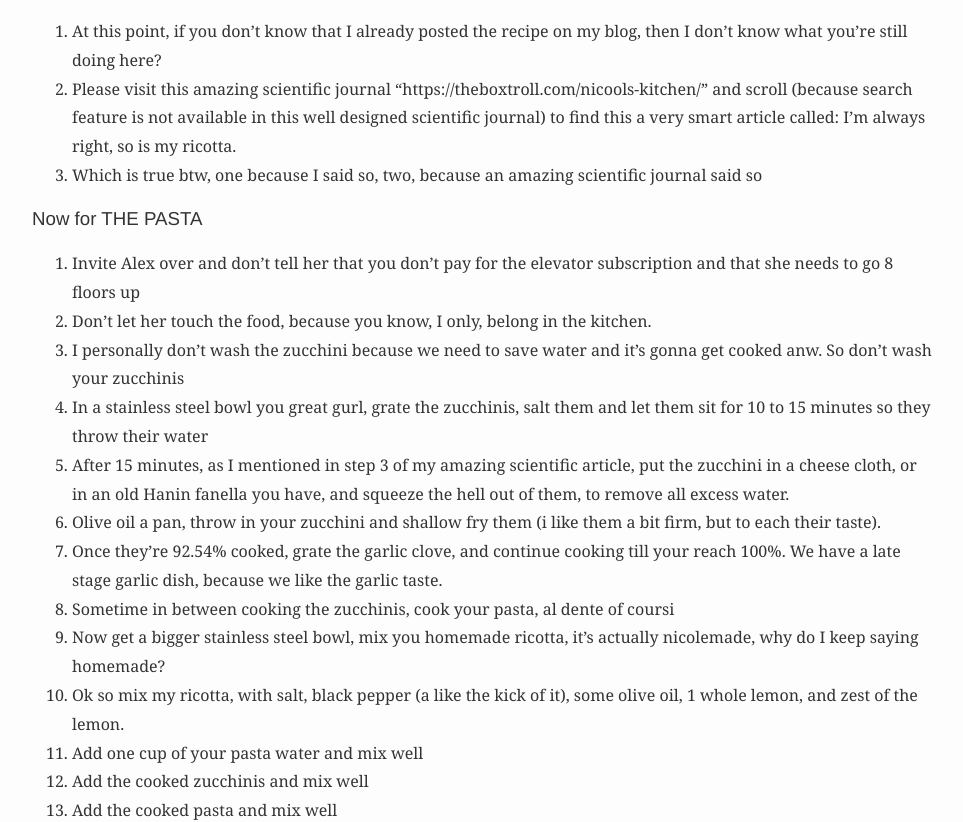
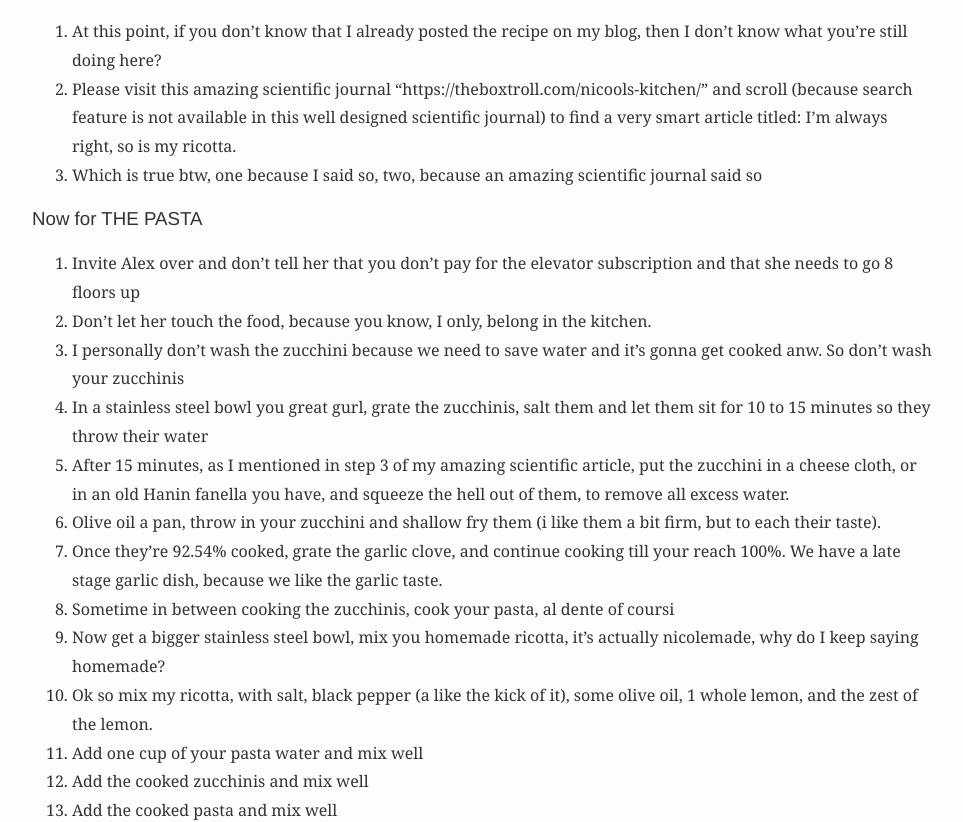
Before and after one commit to AntiLibrary5/nicools-kitchen, a Jekyll site: the page built from _posts/2026-03-23-ricotta-zucchini-lemon-pasta.md, in a window 1280 px wide and 1400 px high, scrolled down 1099 px. Shown: the part 182-1004 px from the top of the window, without its empty margins (158-1121 px from the left). Built offline with Jekyll 4.4.1, drawn with Linux system fonts in a browser that asks for light colours.

Commit message:
lemon ricotta zucchini pasta update

```diff
--- a/_posts/2026-03-23-ricotta-zucchini-lemon-pasta.md
+++ b/_posts/2026-03-23-ricotta-zucchini-lemon-pasta.md
@@ -27,7 +27,7 @@ I convinced my french manager that inshallah means no, so now whenever she wants
 ### For the ricotta cheese
 
 1. At this point, if you don't know that I already posted the recipe on my blog, then I don't know what you're still doing here?
-2. Please visit this amazing scientific journal "https://theboxtroll.com/nicools-kitchen/" and scroll (because search feature is not available in this well designed scientific journal) to find this a very smart article called: I'm always right, so is my ricotta.
+2. Please visit this amazing scientific journal "https://theboxtroll.com/nicools-kitchen/" and scroll (because search feature is not available in this well designed scientific journal) to find a very smart article titled: I'm always right, so is my ricotta.
 3. Which is true btw, one because I said so, two, because an amazing scientific journal said so
 
 
@@ -42,7 +42,7 @@ I convinced my french manager that inshallah means no, so now whenever she wants
 7. Once they're 92.54% cooked, grate the garlic clove, and continue cooking till your reach 100%. We have a late stage garlic dish, because we like the garlic taste.
 8. Sometime in between cooking the zucchinis, cook your pasta, al dente of coursi
 9. Now get a bigger stainless steel bowl, mix you homemade ricotta, it's actually nicolemade, why do I keep saying homemade?
-10. Ok so mix my ricotta, with salt, black pepper (a like the kick of it), some olive oil, 1 whole lemon, and zest of the lemon.
+10. Ok so mix my ricotta, with salt, black pepper (a like the kick of it), some olive oil, 1 whole lemon, and the zest of the lemon.
 12. Add one cup of your pasta water and mix well
 13. Add the cooked zucchinis and mix well
 14. Add the cooked pasta and mix well
```
